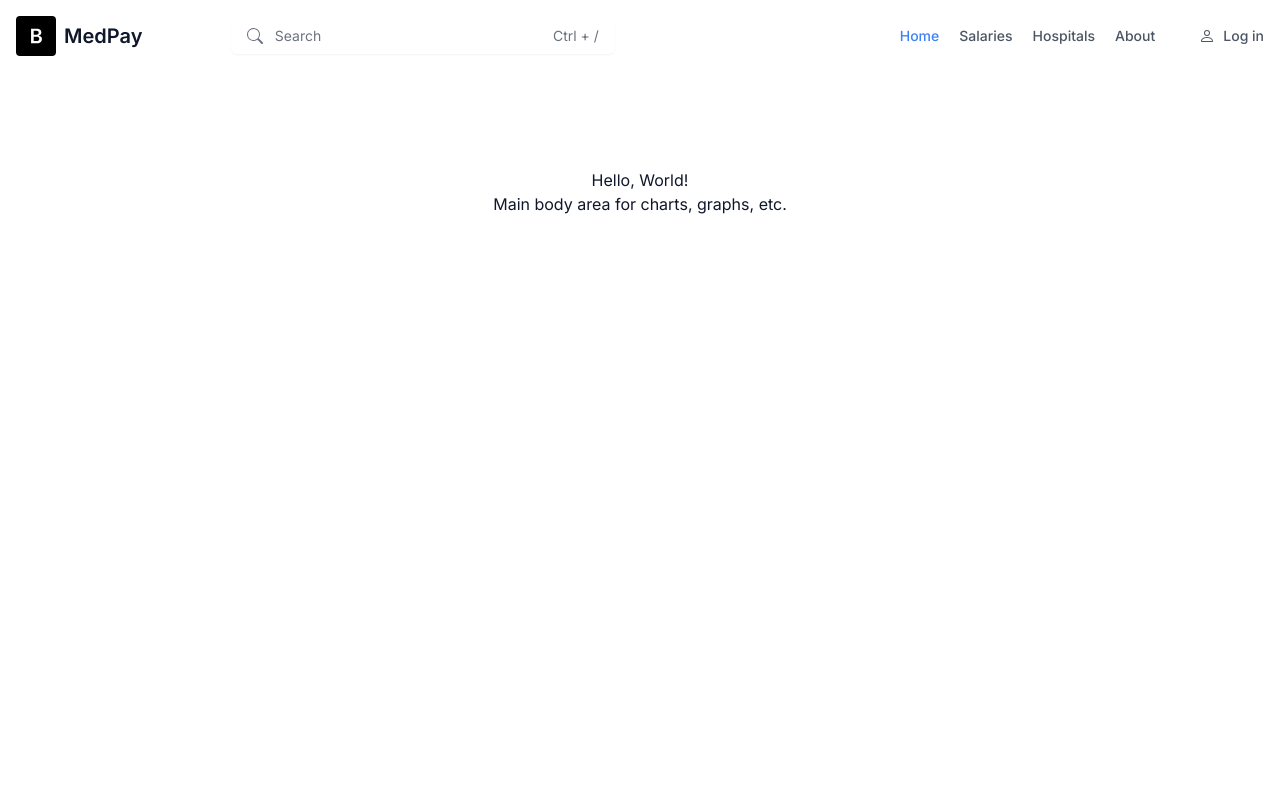
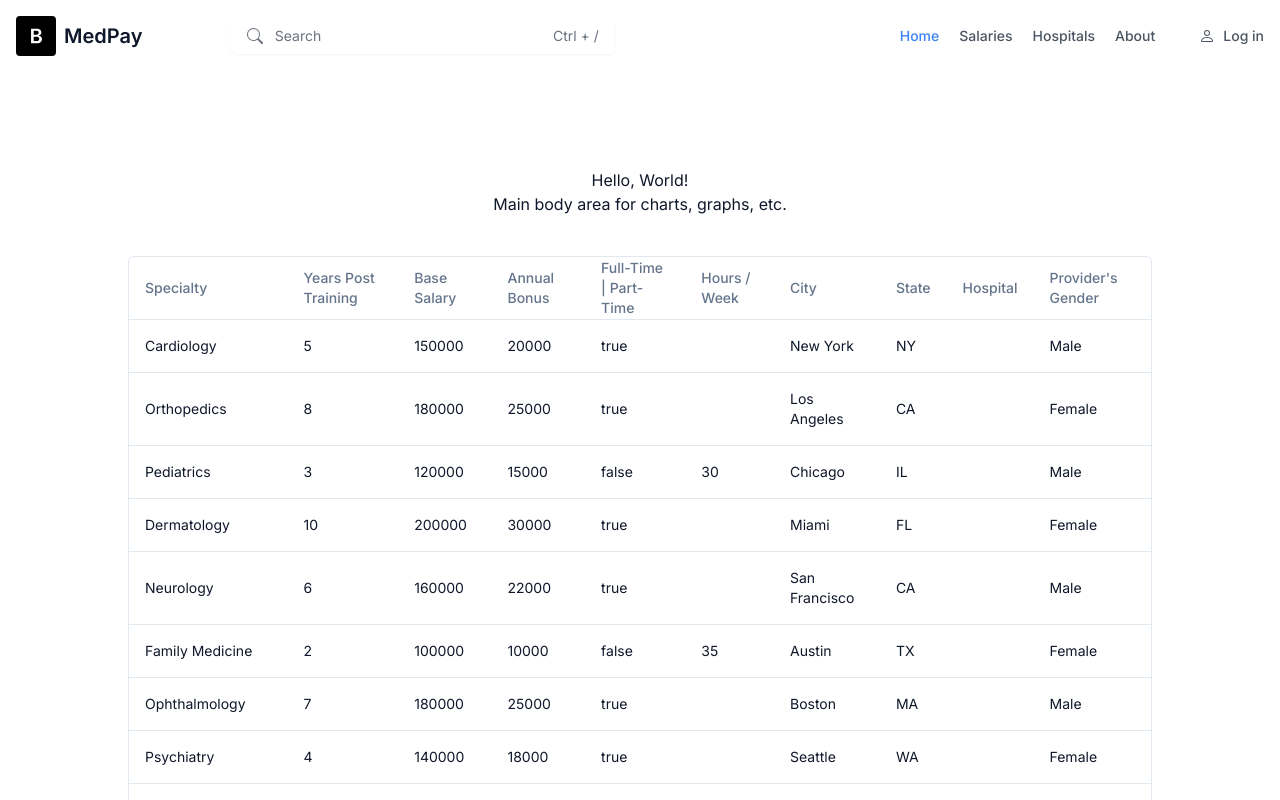
Before and after one commit to MediLevel-FYI/medilevel_front_end, a Next.js app: page / in a window 1280 px wide. Shown: the top 800 px of the page. Built offline with nearby package versions, Linux system fonts and the light colour scheme.

Commit message:
Adds in compensation data table

```diff
--- /dev/null
+++ b/_compensationData.ts
@@ -0,0 +1,127 @@
+import { Compensation } from '@/schemas/Compensation'
+
+export const compensationData: Compensation[] = [
+  {
+    id: "1",
+    specialty: "Cardiology",
+    yearsPostTraining: 5,
+    baseSalary: 150000,
+    annualBonusAmount: 20000,
+    isFullTime: true,
+    city: "New York",
+    state: "NY",
+    hospitalName: "ABC Hospital",
+    providerGender: "Male",
+  },
+  {
+    id: "2",
+    specialty: "Orthopedics",
+    yearsPostTraining: 8,
+    baseSalary: 180000,
+    annualBonusAmount: 25000,
+    isFullTime: true,
+    city: "Los Angeles",
+    state: "CA",
+    hospitalName: "XYZ Medical Center",
+    providerGender: "Female",
+  },
+  {
+    id: "3",
+    specialty: "Pediatrics",
+    yearsPostTraining: 3,
+    baseSalary: 120000,
+    annualBonusAmount: 15000,
+    isFullTime: false,
+    hoursPerWeek: 30,
+    city: "Chicago",
+    state: "IL",
+    hospitalName: "123 Children's Hospital",
+    providerGender: "Male",
+  },
+  {
+    id: "4",
+    specialty: "Dermatology",
+    yearsPostTraining: 10,
+    baseSalary: 200000,
+    annualBonusAmount: 30000,
+    isFullTime: true,
+    city: "Miami",
+    state: "FL",
+    hospitalName: "Sunshine Dermatology Clinic",
+    providerGender: "Female",
+  },
+  {
+    id: "5",
+    specialty: "Neurology",
+    yearsPostTraining: 6,
+    baseSalary: 160000,
+    annualBonusAmount: 22000,
+    isFullTime: true,
+    city: "San Francisco",
+    state: "CA",
+    hospitalName: "Golden State Neurological Institute",
+    providerGender: "Male",
+  },
+  {
+    id: "6",
+    specialty: "Family Medicine",
+    yearsPostTraining: 2,
+    baseSalary: 100000,
+    annualBonusAmount: 10000,
+    isFullTime: false,
+    hoursPerWeek: 35,
+    city: "Austin",
+    state: "TX",
+    hospitalName: "Healthy Family Clinic",
+    providerGender: "Female",
+  },
+  {
+    id: "7",
+    specialty: "Ophthalmology",
+    yearsPostTraining: 7,
+    baseSalary: 180000,
+    annualBonusAmount: 25000,
+    isFullTime: true,
+    city: "Boston",
+    state: "MA",
+    hospitalName: "Vision Care Center",
+    providerGender: "Male",
+  },
+  {
+    id: "8",
+    specialty: "Psychiatry",
+    yearsPostTraining: 4,
+    baseSalary: 140000,
+    annualBonusAmount: 18000,
+    isFullTime: true,
+    city: "Seattle",
+    state: "WA",
+    hospitalName: "Mental Health Clinic",
+    providerGender: "Female",
+  },
+  {
+    id: "9",
+    specialty: "General Surgery",
+    yearsPostTraining: 9,
+    baseSalary: 190000,
+    annualBonusAmount: 28000,
+    isFullTime: true,
+    city: "Houston",
+    state: "TX",
+    hospitalName: "Surgical Center of Excellence",
+    providerGender: "Male",
+  },
+  {
+    id: "10",
+    specialty: "Obstetrics and Gynecology",
+    yearsPostTraining: 5,
+    baseSalary: 160000,
+    annualBonusAmount: 22000,
+    isFullTime: false,
+    hoursPerWeek: 30,
+    city: "Denver",
+    state: "CO",
+    hospitalName: "Women's Health Associates",
+    providerGender: "Female",
+  },
+];
--- a/app/layout.tsx
+++ b/app/layout.tsx
@@ -6,7 +6,7 @@ import { Inter } from 'next/font/google'
 const inter = Inter({ subsets: ['latin'] })
 
 export const metadata = {
-  title: 'MediLevels.fyi',
+  title: 'MedPay',
   description: 'Discover comprehensive compensation data for healthcare providers. Compare salaries, bonuses, and stock compensation based on specialty, years of experience, location, and more. Make informed decisions about your career in healthcare.',
 }
 
--- a/app/page.tsx
+++ b/app/page.tsx
@@ -1,9 +1,17 @@
+import { CompensationDataTable } from "@/components/datatables/compensation/CompensationDataTable"
+import { columns } from "@/components/datatables/compensation/CompensationColumnDef"
+import { compensationData } from "@/_compensationData"
+
 
 export default function Home() {
+  const data = compensationData
   return (
     <main className="flex flex-col items-center min-h-screen p-24">
       <h1>Hello, World!</h1>
       <p>Main body area for charts, graphs, etc.</p>
+      <div className="container py-10 mx-auto">
+        <CompensationDataTable columns={columns} data={data} />
+      </div>
     </main>
   )
 }
--- a/components/datatables/compensation/CompensationColumnDef.tsx
+++ b/components/datatables/compensation/CompensationColumnDef.tsx
@@ -1,20 +1,7 @@
 "use client"
 
 import { ColumnDef } from "@tanstack/react-table"
-
-// This type is used to define the shape of our data.
-// You can use a Zod schema here if you want.
-export type Compensation = {
-  id: string
-  specialty: string
-  base_salary: number
-  hours_per_week: number
-  annual_bonus_amount: number
-  city: string
-  state: string
-  hospital_name: string
-  signed_non_compete: boolean
-}
+import { Compensation } from "@/schemas/Compensation"
 
 export const columns: ColumnDef<Compensation>[] = [
   {
@@ -22,16 +9,24 @@ export const columns: ColumnDef<Compensation>[] = [
     header: "Specialty",
   },
   {
-    accessorKey: "base_salary",
-    header: "Salary",
+    accessorKey: "yearsPostTraining",
+    header: "Years Post Training",
   },
   {
-    accessorKey: "hours_per_week",
-    header: "Hours / Week",
+    accessorKey: "baseSalary",
+    header: "Base Salary",
   },
   {
-    accessorKey: "annual_bonus_amount",
+    accessorKey: "annualBonusAmount",
     header: "Annual Bonus",
+  },
+  {
+    accessorKey: "isFullTime",
+    header: "Full-Time | Part-Time",
+  },
+  {
+    accessorKey: "hoursPerWeek",
+    header: "Hours / Week",
   },
   {
     accessorKey: "city",
@@ -46,7 +41,7 @@ export const columns: ColumnDef<Compensation>[] = [
     header: "Hospital",
   },
   {
-    accessorKey: "signed_non_compete",
-    header: "Signed Non-Compete?",
+    accessorKey: "providerGender",
+    header: "Provider's Gender",
   },
 ]
--- a/components/datatables/compensation/CompensationDataTable.tsx
+++ b/components/datatables/compensation/CompensationDataTable.tsx
@@ -1,11 +1,81 @@
+"use client"
 import React from 'react'
 
-type Props = {}
+import {
+  ColumnDef,
+  flexRender,
+  getCoreRowModel,
+  useReactTable,
+} from "@tanstack/react-table"
 
-const CompensationDataTable = (props: Props) => {
+import {
+  Table,
+  TableBody,
+  TableCell,
+  TableHead,
+  TableHeader,
+  TableRow,
+} from "@/components/ui/table"
+
+interface DataTableProps<TData, TValue> {
+  columns: ColumnDef<TData, TValue>[]
+  data: TData[]
+}
+
+export function CompensationDataTable<TData, TValue>({
+  columns,
+  data,
+}: DataTableProps<TData, TValue>) {
+  const table = useReactTable({
+    data,
+    columns,
+    getCoreRowModel: getCoreRowModel(),
+  })
+
   return (
-    <div>CompensationDataTable</div>
+    <div className="border rounded-md">
+      <Table>
+        <TableHeader>
+          {table.getHeaderGroups().map((headerGroup) => (
+            <TableRow key={headerGroup.id}>
+              {headerGroup.headers.map((header) => {
+                return (
+                  <TableHead key={header.id}>
+                    {header.isPlaceholder
+                      ? null
+                      : flexRender(
+                          header.column.columnDef.header,
+                          header.getContext()
+                        )}
+                  </TableHead>
+                )
+              })}
+            </TableRow>
+          ))}
+        </TableHeader>
+        <TableBody>
+          {table.getRowModel().rows?.length ? (
+            table.getRowModel().rows.map((row) => (
+              <TableRow
+                key={row.id}
+                data-state={row.getIsSelected() && "selected"}
+              >
+                {row.getVisibleCells().map((cell) => (
+                  <TableCell key={cell.id}>
+                    {flexRender(cell.column.columnDef.cell, cell.getContext())}
+                  </TableCell>
+                ))}
+              </TableRow>
+            ))
+          ) : (
+            <TableRow>
+              <TableCell colSpan={columns.length} className="h-24 text-center">
+                No results.
+              </TableCell>
+            </TableRow>
+          )}
+        </TableBody>
+      </Table>
+    </div>
   )
 }
-
-export default CompensationDataTable
--- /dev/null
+++ b/schemas/Compensation.ts
@@ -0,0 +1,13 @@
+export type Compensation = {
+  id: string
+  specialty: string
+  yearsPostTraining: number
+  baseSalary: number
+  annualBonusAmount: number
+  isFullTime: boolean
+  hoursPerWeek?: number
+  city: string
+  state: string
+  hospitalName: string
+  providerGender: string
+}
```
